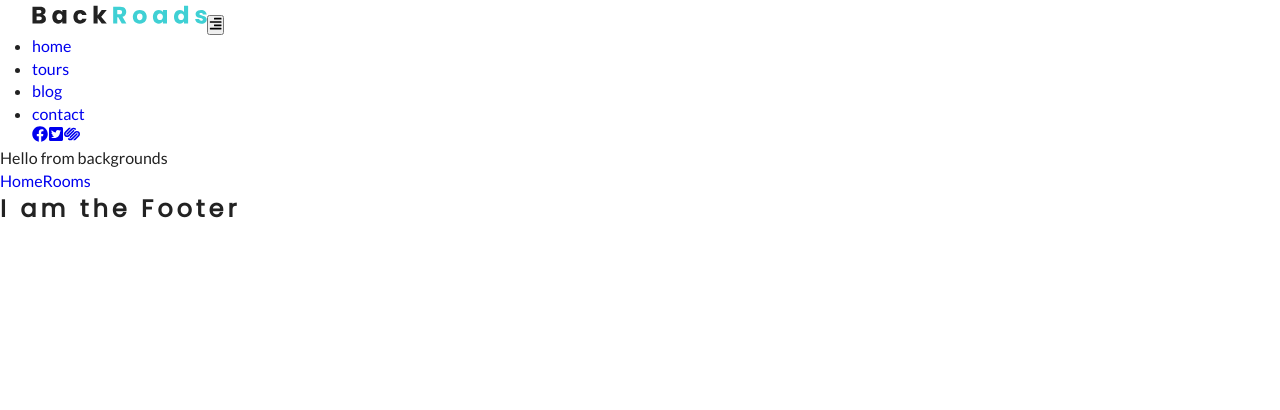
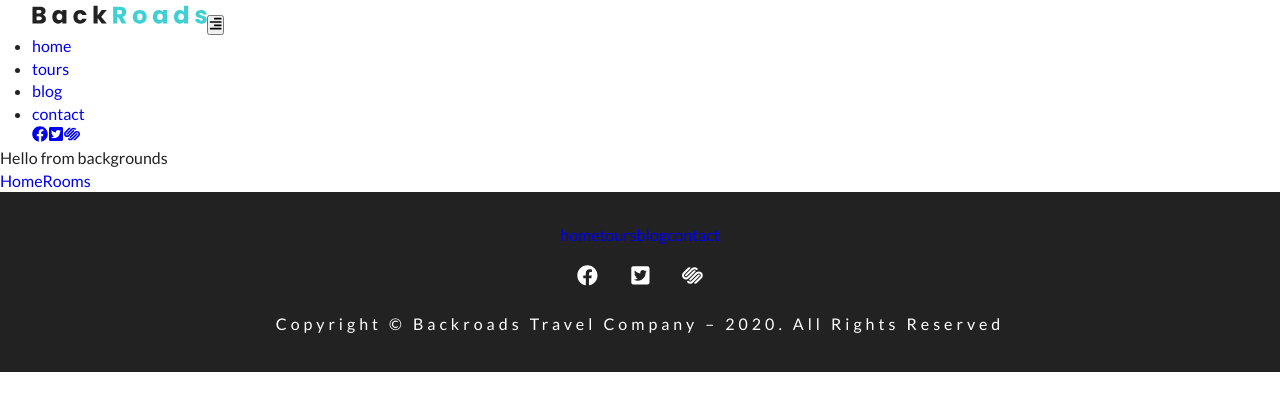
Before and after one commit to locaulker/gatsby-backroads, a Gatsby site: page / in a window 1280 px wide. Built offline with nearby package versions, Linux system fonts and the light colour scheme; Gatsby itself is replaced by a stand-in of ours.

Commit message:
completed footer component

```diff
--- a/src/components/Footer.js
+++ b/src/components/Footer.js
@@ -1,10 +1,47 @@
 import React from 'react'
+import styles from '../css/footer.module.css'
+import links from '../constants/links'
+import socialIcons from '../constants/social-icons'
+import { Link } from 'gatsby'
+// import { FaRProject } from 'react-icons/fa'
 
 const Footer = () => {
   return (
-    <div>
-      <h2>I am the Footer</h2>
-    </div>
+    <footer className={styles.footer}>
+
+      {/* Footer Links */}
+      <div className={styles.footerLinks}>
+        {links.map((item, index) => {
+          return (
+            <Link key={index} to={item.path}>
+              {item.text}
+            </Link>
+          )
+        })}
+      </div>
+
+      {/* Social Links */}
+      <div className={styles.icons}>
+        {socialIcons.map((item, index) => {
+          return (
+            <a
+              key={index}
+              href={item.url}
+              target="_blank"
+              rel="noopener noreferrer"
+            >
+              {item.icon}
+            </a>
+          )
+        })}
+      </div>
+
+      {/* Copyright */}
+      <div className={styles.copyright}>
+        Copyright &copy; Backroads Travel Company &ndash; {new Date().getFullYear()}. All Rights Reserved
+      </div>
+
+    </footer>
   )
 }
 
--- a/src/css/footer.module.css
+++ b/src/css/footer.module.css
@@ -5,7 +5,7 @@
   text-align: center;
   color: var(--mainWhite);
 }
-.links a {
+.footer-links a {
   display: inline-block;
   text-decoration: none;
   text-transform: uppercase;
@@ -15,7 +15,7 @@
   transition: var(--mainTransition);
   font-weight: bold;
 }
-.links a:hover {
+.footer-links a:hover {
   color: var(--primaryColor);
 }
 .icons a {
```
